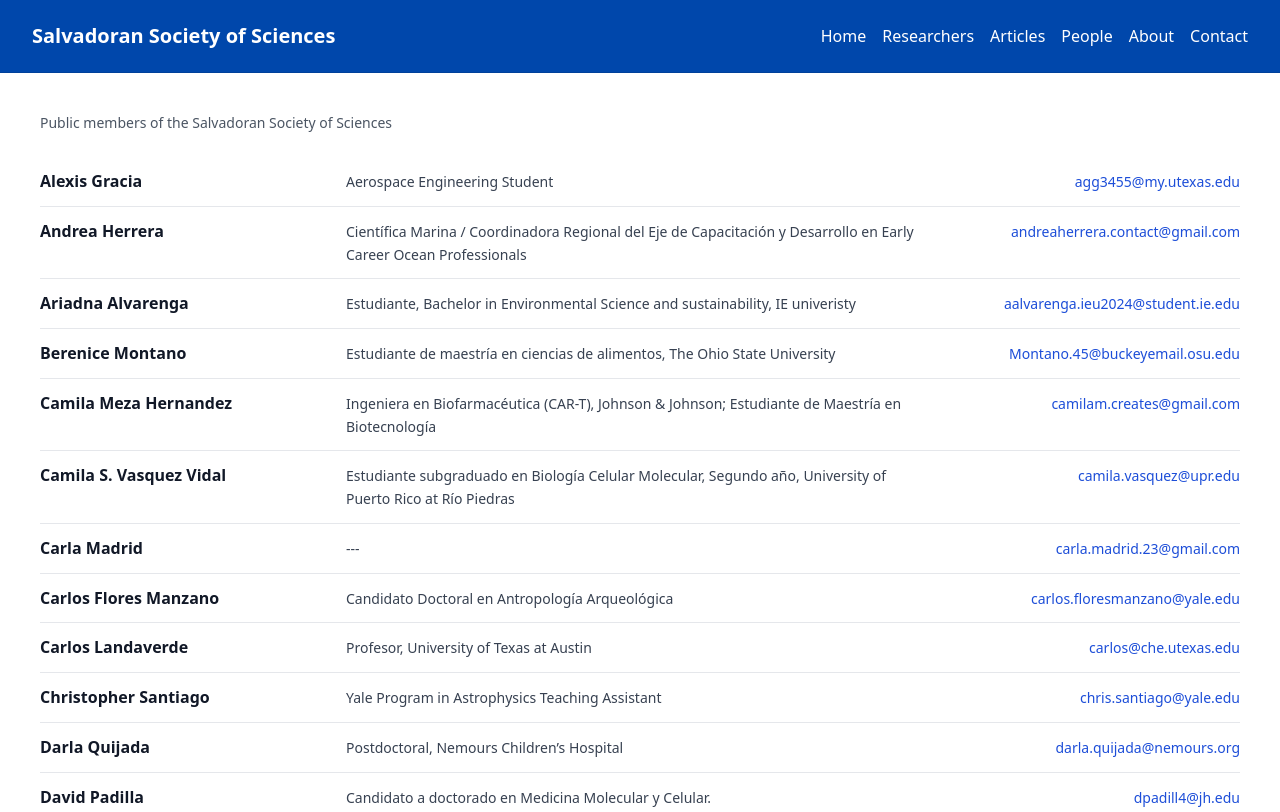
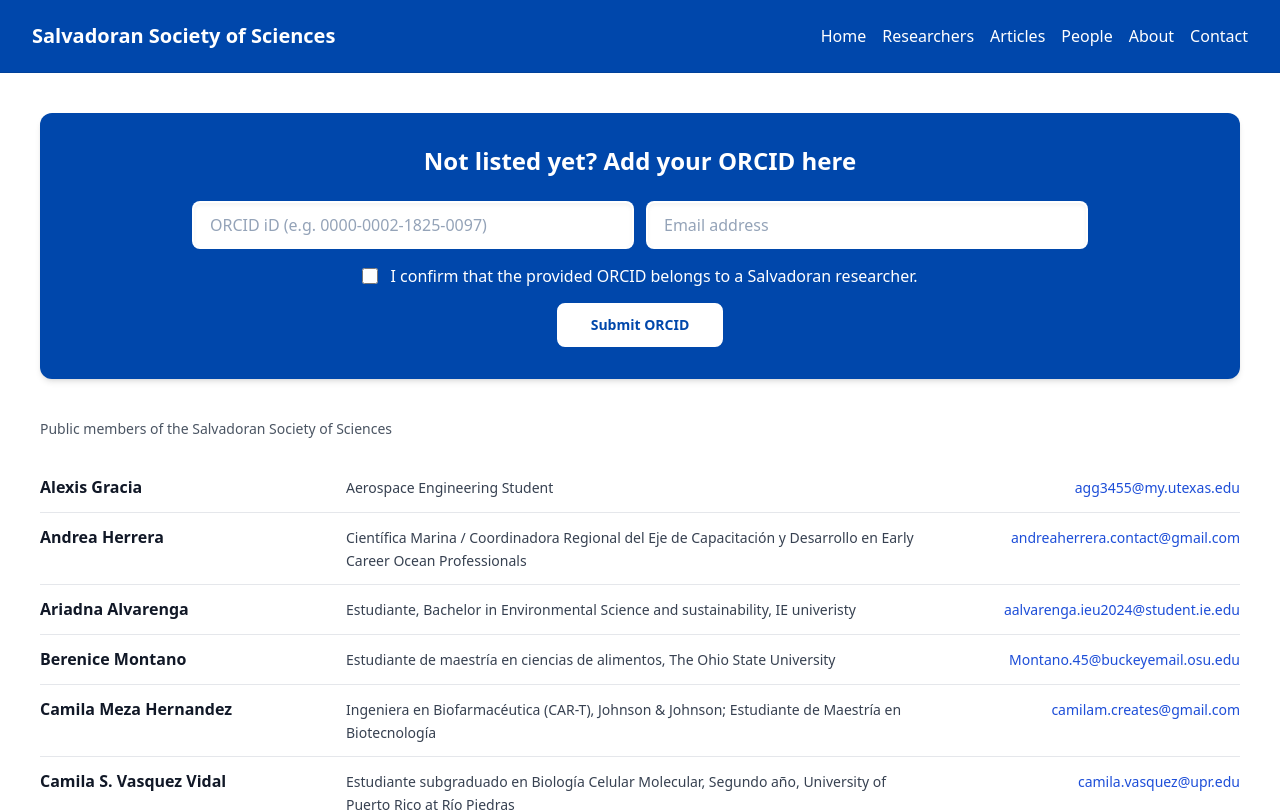
Before and after one commit to jromerooo2/salvadoran_arxiv, a Vue app: page /people in a window 1280 px wide. Shown: the top 812 px of the page. Built offline with nearby package versions, Linux system fonts and the light colour scheme; a web font is replaced by a local one.

Commit message:
putting the input orcid bar in researchers, articles and people pages

```diff
--- a/src/views/Articulos.vue
+++ b/src/views/Articulos.vue
@@ -11,6 +11,8 @@
       <SearchBar layout="hero" :centered="true" />
     </section>
 
+    <OrcidSubmissionBox />
+
     <Tarjetas />
   </div>
 
@@ -20,11 +22,13 @@
 
   import Tarjetas from '../components/Tarjetas.vue';
   import SearchBar from '../components/SearchBar.vue';
+  import OrcidSubmissionBox from '../components/OrcidSubmissionBox.vue';
 
   export default {
     components: {
       Tarjetas,
       SearchBar,
+      OrcidSubmissionBox,
     }
   }
 </script>
--- a/src/views/People.vue
+++ b/src/views/People.vue
@@ -1,5 +1,7 @@
 <template>
   <div class="space-y-10">
+    <OrcidSubmissionBox />
+
     <section class="mx-auto w-full space-y-6 font-sans">
       <header class="space-y-2">
         <p class="text-sm text-gray-600">
@@ -41,9 +43,13 @@
 
 <script>
 import peopleData from '../../comunidad/people.json'
+import OrcidSubmissionBox from '../components/OrcidSubmissionBox.vue'
 
 export default {
   name: 'People',
+  components: {
+    OrcidSubmissionBox,
+  },
   data() {
     return {
       people: [],
--- a/src/views/Researchers.vue
+++ b/src/views/Researchers.vue
@@ -9,6 +9,8 @@
       </h2>
       <SearchBar layout="hero" :centered="true" />
     </section>
+
+    <OrcidSubmissionBox />
 
     <div class="flex w-full max-w-none flex-col gap-6">
       <article
@@ -85,6 +87,7 @@
 
 <script>
 import SearchBar from '../components/SearchBar.vue'
+import OrcidSubmissionBox from '../components/OrcidSubmissionBox.vue'
 import { getResearchers, orcidDisplayId } from '../data/researchers.js'
 import { getAllArticles } from '../data/articleItems.js'
 
@@ -92,6 +95,7 @@ export default {
   name: 'Researchers',
   components: {
     SearchBar,
+    OrcidSubmissionBox,
   },
   data() {
     return {
```
